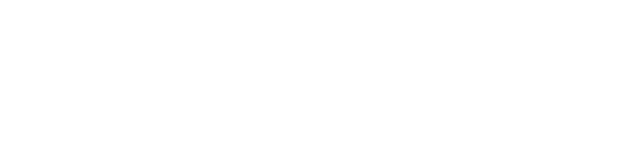
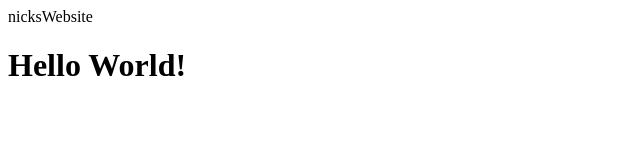
Before and after one commit to nickyyrose/nicksWebsite, a plain HTML site: page index.html in a window 1280 px wide. Shown: the whole page, without its empty margins (0-640 px from the left). Drawn offline with Linux system fonts and the light colour scheme.

Commit message:
basic html file

```diff
--- a/index.html
+++ b/index.html
@@ -1,5 +1,5 @@
 <!DOCTYPE html>
 <html lang="en">
-  <head></head>
-  <body></body>
+  <head>nicksWebsite</head>
+  <body><h1>Hello World!</h1></body>
 </html>
```
